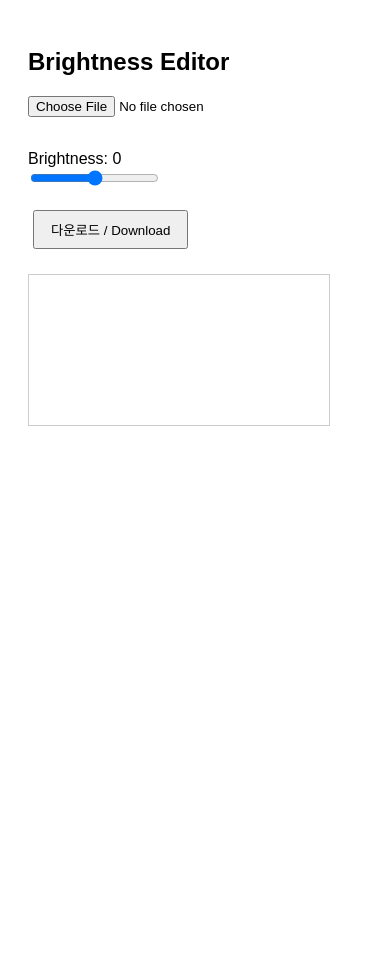
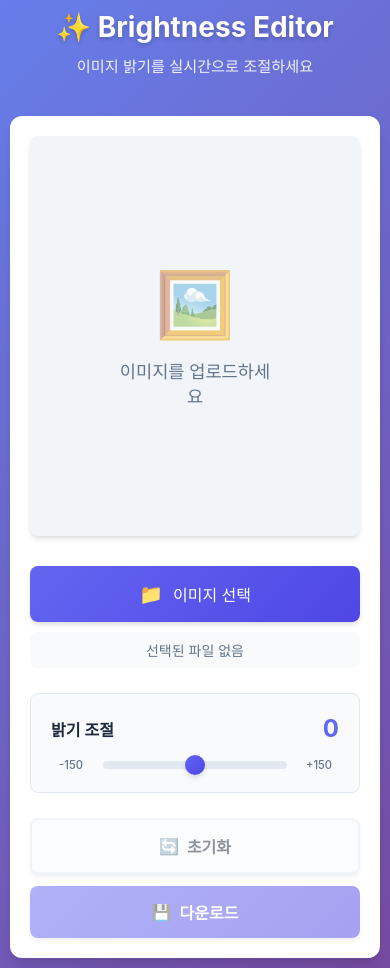
Before and after one commit to JIMPARK80/Youtube-PhotoTouch, a plain HTML site: page index.html in a window 390 px wide. Before the commit the page ends 844 px from the top, so only its background shows below. Drawn offline with Linux system fonts and the light colour scheme.

Commit message:
Refactor: Separate HTML/CSS/JS and improve UI design
- Split inline styles and scripts into separate files (style.css, script.js)
- Modern UI design with gradient backgrounds and card layout
- Enhanced user experience with custom upload button and file name display
- Improved slider with min/max labels and better styling
- Added reset button functionality
- Responsive design for mobile devices
- Auto image resizing to fit container
- Window resize handling
- Better visual feedback with animations and transitions

```diff
--- a/index.html
+++ b/index.html
@@ -2,154 +2,64 @@
 <html lang="en">
 <head>
 <meta charset="UTF-8">
+<meta name="viewport" content="width=device-width, initial-scale=1.0">
 <title>Brightness Editor</title>
-<style>
-    body { font-family: Arial; padding: 20px; }
-    #preview { max-width: 400px; margin-top: 20px; }
-    .control-group { margin: 15px 0; }
-    canvas {
-        border: 1px solid #ccc;
-        max-width: 100%;
-        display: block;
-        margin-top: 20px;
-    }
-    button { padding: 8px 16px; margin: 5px; cursor: pointer; }
-    input[type="color"] { width: 50px; height: 30px; cursor: pointer; }
-    p { color: #666; font-size: 14px; }
-    .info { background: #e3f2fd; padding: 10px; border-radius: 4px; margin: 10px 0; }
-</style>
+<link rel="stylesheet" href="style.css">
 </head>
 <body>
+    <div class="container">
+        <header class="header">
+            <h1>✨ Brightness Editor</h1>
+            <p class="subtitle">이미지 밝기를 실시간으로 조절하세요</p>
+        </header>
 
-<!--
-🎨 Wireframe — Image Brightness Editor (Web App)
-🎨 와이어프레임 — 이미지 밝기 조절 웹앱
- ---------------------------------------------------------
-|                   Image Brightness Editor               |
-|---------------------------------------------------------|
-|  [Upload Image Button]                                  |
-|                                                         |
-|  Brightness: [ -150 ----(slider)---- +150 ]    (value)  |
-|                                                         |
-|---------------------------------------------------------|
-|                                                         |
-|                     [ Canvas Area ]                    |
-|               (Image preview shown here)                |
-|                                                         |
- ---------------------------------------------------------
+        <div class="main-content">
+            <div class="control-panel">
+                <div class="upload-section">
+                    <label for="upload" class="upload-label">
+                        <span class="upload-icon">📁</span>
+                        <span class="upload-text">이미지 선택</span>
+                    </label>
+                    <input type="file" id="upload" accept="image/*" hidden>
+                    <span class="file-name" id="fileName">선택된 파일 없음</span>
+                </div>
 
-This wireframe shows a minimal, clean, and functional layout.
-이 와이어프레임은 최소하고 깨끗하며 기능적인 레이아웃을 보여줍니다.
+                <div class="control-group">
+                    <div class="slider-container">
+                        <label class="slider-label">
+                            <span class="label-text">밝기 조절</span>
+                            <span class="value-display" id="value">0</span>
+                        </label>
+                        <div class="slider-wrapper">
+                            <span class="slider-min">-150</span>
+                            <input type="range" id="brightness" class="slider" min="-150" max="150" value="0">
+                            <span class="slider-max">+150</span>
+                        </div>
+                    </div>
+                </div>
 
-It places the upload and brightness controls at the top for easy access.
-업로드와 밝기 조절 컨트롤을 상단에 배치해 쉽게 접근할 수 있게 했습니다.
+                <div class="button-group">
+                    <button id="resetBtn" class="btn btn-secondary" disabled>
+                        <span>🔄</span> 초기화
+                    </button>
+                    <button id="downloadBtn" class="btn btn-primary" disabled>
+                        <span>💾</span> 다운로드
+                    </button>
+                </div>
+            </div>
 
-It keeps the canvas preview large and centered for visibility.
-캔버스 프리뷰는 크게 중앙에 배치해 가시성을 높였습니다.
+            <div class="preview-section">
+                <div class="canvas-container" id="canvasContainer">
+                    <canvas id="canvas"></canvas>
+                    <div class="placeholder" id="placeholder">
+                        <div class="placeholder-icon">🖼️</div>
+                        <p>이미지를 업로드하세요</p>
+                    </div>
+                </div>
+            </div>
+        </div>
+    </div>
 
-🧱 Detailed Wireframe with Layout Sections
-🧱 레이아웃 구역을 나눈 상세 와이어프레임
-
-+--------------------------------------------------------------+
-| HEADER                                                       |
-|   - Title: "Brightness Editor"                               |
-+--------------------------------------------------------------+
-| CONTROL PANEL                                                |
-|   - Upload Image (Button)                                    |
-|   - Brightness Slider (-150 ~ +150)                          |
-|   - Real-time Value Display                                  |
-+--------------------------------------------------------------+
-| IMAGE AREA                                                   |
-|   - Canvas                                                   |
-|   - Responsive, centered                                     |
-+--------------------------------------------------------------+
-
-This version helps if you want a structured UI in Tauri, Vanilla JS, or Vue later.
-이 버전은 나중에 Tauri, 바닐라 JS, 또는 Vue로 UI를 구성할 때 도움이 됩니다.
--->
-
-<h2>Brightness Editor</h2>
-<input type="file" id="upload" accept="image/*"><br><br>
-
-<div class="control-group">
-    <label>Brightness: <span id="value">0</span></label><br>
-    <input type="range" id="brightness" min="-150" max="150" value="0">
-</div>
-
-<div class="control-group">
-    <button id="downloadBtn">다운로드 / Download</button>
-</div>
-
-<canvas id="canvas"></canvas>
-
-<script>
-let originalImage = null;
-let processedImageData = null;
-
-const upload = document.getElementById("upload");
-const brightnessSlider = document.getElementById("brightness");
-const valueLabel = document.getElementById("value");
-const downloadBtn = document.getElementById("downloadBtn");
-const canvas = document.getElementById("canvas");
-const ctx = canvas.getContext("2d");
-
-// Load image
-upload.addEventListener("change", function(e) {
-    const file = e.target.files[0];
-    const img = new Image();
-    img.onload = function () {
-        canvas.width = img.width;
-        canvas.height = img.height;
-        originalImage = img;
-        ctx.drawImage(img, 0, 0);
-        processedImageData = ctx.getImageData(0, 0, canvas.width, canvas.height);
-
-    };
-    img.src = URL.createObjectURL(file);
-});
-
-// Brightness adjustment
-brightnessSlider.addEventListener("input", function () {
-    const value = parseInt(this.value);
-    valueLabel.textContent = value;
-    if (!originalImage) return;
-
-    applyFilters();
-});
-
-
-// Download image
-function downloadImage() {
-    if (!canvas) return;
-    const link = document.createElement("a");
-    link.download = "edited-image.png";
-    link.href = canvas.toDataURL();
-    link.click();
-}
-
-// Apply brightness filter
-function applyFilters() {
-    if (!originalImage) return;
-
-    ctx.drawImage(originalImage, 0, 0);
-    let imgData = ctx.getImageData(0, 0, canvas.width, canvas.height);
-    let data = imgData.data;
-
-    // Apply brightness
-    const brightnessValue = parseInt(brightnessSlider.value);
-    for (let i = 0; i < data.length; i += 4) {
-        data[i]     = Math.min(255, Math.max(0, data[i] + brightnessValue));
-        data[i + 1] = Math.min(255, Math.max(0, data[i + 1] + brightnessValue));
-        data[i + 2] = Math.min(255, Math.max(0, data[i + 2] + brightnessValue));
-    }
-
-    ctx.putImageData(imgData, 0, 0);
-    processedImageData = imgData;
-}
-
-// Event listeners
-downloadBtn.addEventListener("click", downloadImage);
-</script>
-
+    <script src="script.js"></script>
 </body>
 </html>
--- /dev/null
+++ b/script.js
@@ -0,0 +1,145 @@
+let originalImage = null;
+let processedImageData = null;
+
+const upload = document.getElementById("upload");
+const brightnessSlider = document.getElementById("brightness");
+const valueLabel = document.getElementById("value");
+const downloadBtn = document.getElementById("downloadBtn");
+const resetBtn = document.getElementById("resetBtn");
+const canvas = document.getElementById("canvas");
+const ctx = canvas.getContext("2d");
+const fileName = document.getElementById("fileName");
+const placeholder = document.getElementById("placeholder");
+const canvasContainer = document.getElementById("canvasContainer");
+
+// Load image
+upload.addEventListener("change", function(e) {
+    const file = e.target.files[0];
+    if (!file) return;
+
+    fileName.textContent = file.name;
+    const img = new Image();
+
+    img.onload = function () {
+        // Calculate canvas size to fit container while maintaining aspect ratio
+        const maxWidth = canvasContainer.clientWidth - 40;
+        const maxHeight = canvasContainer.clientHeight - 40;
+        let width = img.width;
+        let height = img.height;
+
+        if (width > maxWidth) {
+            height = (height * maxWidth) / width;
+            width = maxWidth;
+        }
+        if (height > maxHeight) {
+            width = (width * maxHeight) / height;
+            height = maxHeight;
+        }
+
+        canvas.width = width;
+        canvas.height = height;
+        originalImage = img;
+        ctx.drawImage(img, 0, 0, width, height);
+        processedImageData = ctx.getImageData(0, 0, canvas.width, canvas.height);
+
+        // Hide placeholder and enable buttons
+        placeholder.classList.add("hidden");
+        downloadBtn.disabled = false;
+        resetBtn.disabled = false;
+
+        // Reset brightness slider
+        brightnessSlider.value = 0;
+        valueLabel.textContent = "0";
+    };
+
+    img.onerror = function() {
+        alert("이미지를 불러올 수 없습니다. 다른 파일을 선택해주세요.");
+        fileName.textContent = "선택된 파일 없음";
+    };
+
+    img.src = URL.createObjectURL(file);
+});
+
+// Brightness adjustment
+brightnessSlider.addEventListener("input", function () {
+    const value = parseInt(this.value);
+    valueLabel.textContent = value;
+    if (!originalImage) return;
+
+    applyFilters();
+});
+
+// Reset function
+function resetImage() {
+    if (!originalImage) return;
+
+    brightnessSlider.value = 0;
+    valueLabel.textContent = "0";
+    applyFilters();
+}
+
+// Download image
+function downloadImage() {
+    if (!canvas || !originalImage) return;
+
+    const link = document.createElement("a");
+    const timestamp = new Date().toISOString().replace(/[:.]/g, '-').slice(0, -5);
+    link.download = `brightness-edited-${timestamp}.png`;
+    link.href = canvas.toDataURL("image/png");
+    link.click();
+}
+
+// Apply brightness filter
+function applyFilters() {
+    if (!originalImage) return;
+
+    // Draw original image at current canvas size
+    ctx.clearRect(0, 0, canvas.width, canvas.height);
+    ctx.drawImage(originalImage, 0, 0, canvas.width, canvas.height);
+
+    let imgData = ctx.getImageData(0, 0, canvas.width, canvas.height);
+    let data = imgData.data;
+
+    // Apply brightness
+    const brightnessValue = parseInt(brightnessSlider.value);
+    for (let i = 0; i < data.length; i += 4) {
+        data[i]     = Math.min(255, Math.max(0, data[i] + brightnessValue));
+        data[i + 1] = Math.min(255, Math.max(0, data[i + 1] + brightnessValue));
+        data[i + 2] = Math.min(255, Math.max(0, data[i + 2] + brightnessValue));
+    }
+
+    ctx.putImageData(imgData, 0, 0);
+    processedImageData = imgData;
+}
+
+// Event listeners
+downloadBtn.addEventListener("click", downloadImage);
+resetBtn.addEventListener("click", resetImage);
+
+// Handle window resize
+let resizeTimeout;
+window.addEventListener("resize", function() {
+    clearTimeout(resizeTimeout);
+    resizeTimeout = setTimeout(function() {
+        if (originalImage) {
+            // Recalculate canvas size on resize
+            const maxWidth = canvasContainer.clientWidth - 40;
+            const maxHeight = canvasContainer.clientHeight - 40;
+            let width = originalImage.width;
+            let height = originalImage.height;
+
+            if (width > maxWidth) {
+                height = (height * maxWidth) / width;
+                width = maxWidth;
+            }
+            if (height > maxHeight) {
+                width = (width * maxHeight) / height;
+                height = maxHeight;
+            }
+
+            canvas.width = width;
+            canvas.height = height;
+            applyFilters();
+        }
+    }, 250);
+});
--- /dev/null
+++ b/style.css
@@ -0,0 +1,358 @@
+* {
+    margin: 0;
+    padding: 0;
+    box-sizing: border-box;
+}
+
+:root {
+    --primary-color: #6366f1;
+    --primary-hover: #4f46e5;
+    --secondary-color: #64748b;
+    --secondary-hover: #475569;
+    --background: #f8fafc;
+    --surface: #ffffff;
+    --text-primary: #1e293b;
+    --text-secondary: #64748b;
+    --border: #e2e8f0;
+    --shadow: 0 4px 6px -1px rgba(0, 0, 0, 0.1), 0 2px 4px -1px rgba(0, 0, 0, 0.06);
+    --shadow-lg: 0 10px 15px -3px rgba(0, 0, 0, 0.1), 0 4px 6px -2px rgba(0, 0, 0, 0.05);
+    --radius: 12px;
+    --radius-sm: 8px;
+}
+
+body {
+    font-family: -apple-system, BlinkMacSystemFont, 'Segoe UI', Roboto, 'Helvetica Neue', Arial, sans-serif;
+    background: linear-gradient(135deg, #667eea 0%, #764ba2 100%);
+    min-height: 100vh;
+    padding: 20px;
+    color: var(--text-primary);
+}
+
+.container {
+    max-width: 1200px;
+    margin: 0 auto;
+}
+
+.header {
+    text-align: center;
+    margin-bottom: 40px;
+    color: white;
+}
+
+.header h1 {
+    font-size: 2.5rem;
+    font-weight: 700;
+    margin-bottom: 10px;
+    text-shadow: 0 2px 4px rgba(0, 0, 0, 0.2);
+}
+
+.subtitle {
+    font-size: 1.1rem;
+    opacity: 0.9;
+    font-weight: 300;
+}
+
+.main-content {
+    display: grid;
+    grid-template-columns: 350px 1fr;
+    gap: 30px;
+    background: var(--surface);
+    border-radius: var(--radius);
+    padding: 30px;
+    box-shadow: var(--shadow-lg);
+}
+
+.control-panel {
+    display: flex;
+    flex-direction: column;
+    gap: 25px;
+}
+
+.upload-section {
+    display: flex;
+    flex-direction: column;
+    gap: 10px;
+}
+
+.upload-label {
+    display: flex;
+    align-items: center;
+    justify-content: center;
+    gap: 10px;
+    padding: 16px 24px;
+    background: linear-gradient(135deg, var(--primary-color), var(--primary-hover));
+    color: white;
+    border-radius: var(--radius-sm);
+    cursor: pointer;
+    transition: all 0.3s ease;
+    font-weight: 500;
+    box-shadow: var(--shadow);
+}
+
+.upload-label:hover {
+    transform: translateY(-2px);
+    box-shadow: var(--shadow-lg);
+}
+
+.upload-label:active {
+    transform: translateY(0);
+}
+
+.upload-icon {
+    font-size: 1.2rem;
+}
+
+.file-name {
+    font-size: 0.875rem;
+    color: var(--text-secondary);
+    text-align: center;
+    padding: 8px;
+    background: var(--background);
+    border-radius: var(--radius-sm);
+    overflow: hidden;
+    text-overflow: ellipsis;
+    white-space: nowrap;
+}
+
+.control-group {
+    background: var(--background);
+    padding: 20px;
+    border-radius: var(--radius-sm);
+    border: 1px solid var(--border);
+}
+
+.slider-container {
+    display: flex;
+    flex-direction: column;
+    gap: 15px;
+}
+
+.slider-label {
+    display: flex;
+    justify-content: space-between;
+    align-items: center;
+    font-weight: 600;
+    color: var(--text-primary);
+}
+
+.label-text {
+    font-size: 1rem;
+}
+
+.value-display {
+    font-size: 1.5rem;
+    font-weight: 700;
+    color: var(--primary-color);
+    min-width: 50px;
+    text-align: right;
+}
+
+.slider-wrapper {
+    display: flex;
+    align-items: center;
+    gap: 12px;
+}
+
+.slider-min,
+.slider-max {
+    font-size: 0.75rem;
+    color: var(--text-secondary);
+    font-weight: 500;
+    min-width: 40px;
+    text-align: center;
+}
+
+.slider {
+    flex: 1;
+    height: 8px;
+    border-radius: 4px;
+    background: var(--border);
+    outline: none;
+    -webkit-appearance: none;
+    appearance: none;
+    cursor: pointer;
+}
+
+.slider::-webkit-slider-thumb {
+    -webkit-appearance: none;
+    appearance: none;
+    width: 20px;
+    height: 20px;
+    border-radius: 50%;
+    background: linear-gradient(135deg, var(--primary-color), var(--primary-hover));
+    cursor: pointer;
+    box-shadow: var(--shadow);
+    transition: all 0.2s ease;
+}
+
+.slider::-webkit-slider-thumb:hover {
+    transform: scale(1.1);
+    box-shadow: var(--shadow-lg);
+}
+
+.slider::-moz-range-thumb {
+    width: 20px;
+    height: 20px;
+    border-radius: 50%;
+    background: linear-gradient(135deg, var(--primary-color), var(--primary-hover));
+    cursor: pointer;
+    border: none;
+    box-shadow: var(--shadow);
+    transition: all 0.2s ease;
+}
+
+.slider::-moz-range-thumb:hover {
+    transform: scale(1.1);
+    box-shadow: var(--shadow-lg);
+}
+
+.button-group {
+    display: flex;
+    gap: 12px;
+}
+
+.btn {
+    flex: 1;
+    padding: 14px 20px;
+    border: none;
+    border-radius: var(--radius-sm);
+    font-size: 1rem;
+    font-weight: 600;
+    cursor: pointer;
+    transition: all 0.3s ease;
+    display: flex;
+    align-items: center;
+    justify-content: center;
+    gap: 8px;
+    box-shadow: var(--shadow);
+}
+
+.btn:disabled {
+    opacity: 0.5;
+    cursor: not-allowed;
+    transform: none !important;
+}
+
+.btn-primary {
+    background: linear-gradient(135deg, var(--primary-color), var(--primary-hover));
+    color: white;
+}
+
+.btn-primary:not(:disabled):hover {
+    transform: translateY(-2px);
+    box-shadow: var(--shadow-lg);
+}
+
+.btn-secondary {
+    background: var(--background);
+    color: var(--text-primary);
+    border: 2px solid var(--border);
+}
+
+.btn-secondary:not(:disabled):hover {
+    background: var(--border);
+    transform: translateY(-2px);
+    box-shadow: var(--shadow-lg);
+}
+
+.preview-section {
+    display: flex;
+    align-items: center;
+    justify-content: center;
+}
+
+.canvas-container {
+    position: relative;
+    width: 100%;
+    max-width: 100%;
+    background: #f1f5f9;
+    border-radius: var(--radius-sm);
+    overflow: hidden;
+    box-shadow: var(--shadow);
+    min-height: 400px;
+    display: flex;
+    align-items: center;
+    justify-content: center;
+}
+
+canvas {
+    max-width: 100%;
+    height: auto;
+    display: block;
+    border-radius: var(--radius-sm);
+}
+
+.placeholder {
+    position: absolute;
+    top: 50%;
+    left: 50%;
+    transform: translate(-50%, -50%);
+    text-align: center;
+    color: var(--text-secondary);
+    pointer-events: none;
+}
+
+.placeholder-icon {
+    font-size: 4rem;
+    margin-bottom: 15px;
+    opacity: 0.5;
+}
+
+.placeholder p {
+    font-size: 1.1rem;
+    font-weight: 500;
+}
+
+.placeholder.hidden {
+    display: none;
+}
+
+/* Responsive Design */
+@media (max-width: 968px) {
+    .main-content {
+        grid-template-columns: 1fr;
+    }
+
+    .header h1 {
+        font-size: 2rem;
+    }
+
+    .control-panel {
+        order: 2;
+    }
+
+    .preview-section {
+        order: 1;
+    }
+}
+
+@media (max-width: 640px) {
+    body {
+        padding: 10px;
+    }
+
+    .main-content {
+        padding: 20px;
+    }
+
+    .header h1 {
+        font-size: 1.75rem;
+    }
+
+    .subtitle {
+        font-size: 0.95rem;
+    }
+
+    .button-group {
+        flex-direction: column;
+    }
+
+    .slider-wrapper {
+        flex-wrap: wrap;
+    }
+
+    .slider-min,
+    .slider-max {
+        font-size: 0.7rem;
+    }
+}
```
